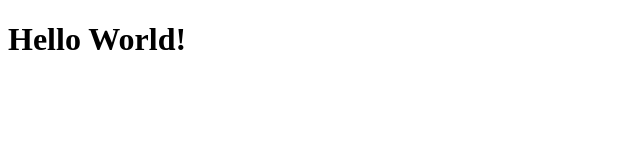
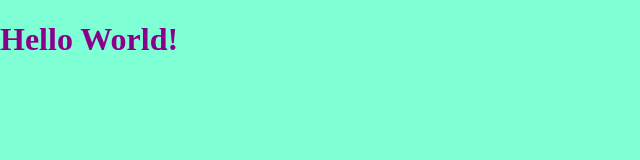
Before and after one commit to PercTruman/Shawn-s-Personal-Website, a plain HTML site: page index.html in a window 1280 px wide. Shown: the whole page, without its empty margins (0-640 px from the left). Drawn offline with Linux system fonts and the light colour scheme.

Commit message:
add style.css, connect to index.html

```diff
--- a/index.html
+++ b/index.html
@@ -1,7 +1,8 @@
 <!DOCTYPE html>
 <html lang="en">
     <head>
-        <title>My Personal Website</title>
+        <link rel="stylesheet" href="style.css" />
+         <title>My Personal Website</title>
     </head>
     <body>
         <h1>Hello World!</h1>
--- /dev/null
+++ b/style.css
@@ -0,0 +1,5 @@
+body {
+    background: aquamarine;
+    margin: 0 auto;
+    color:darkmagenta;
+}
```
